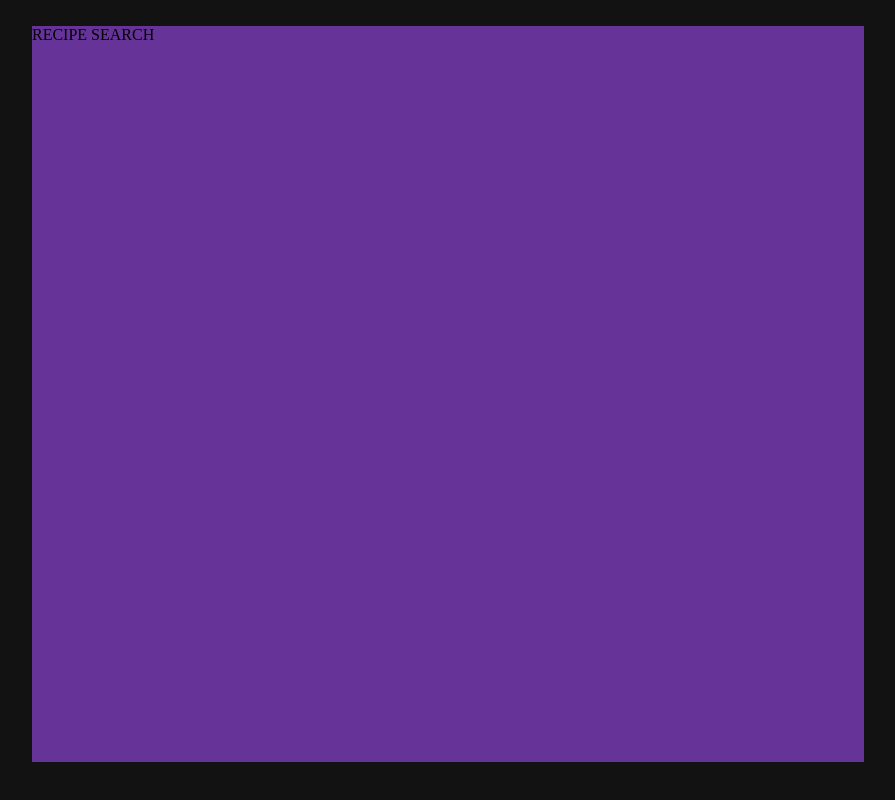
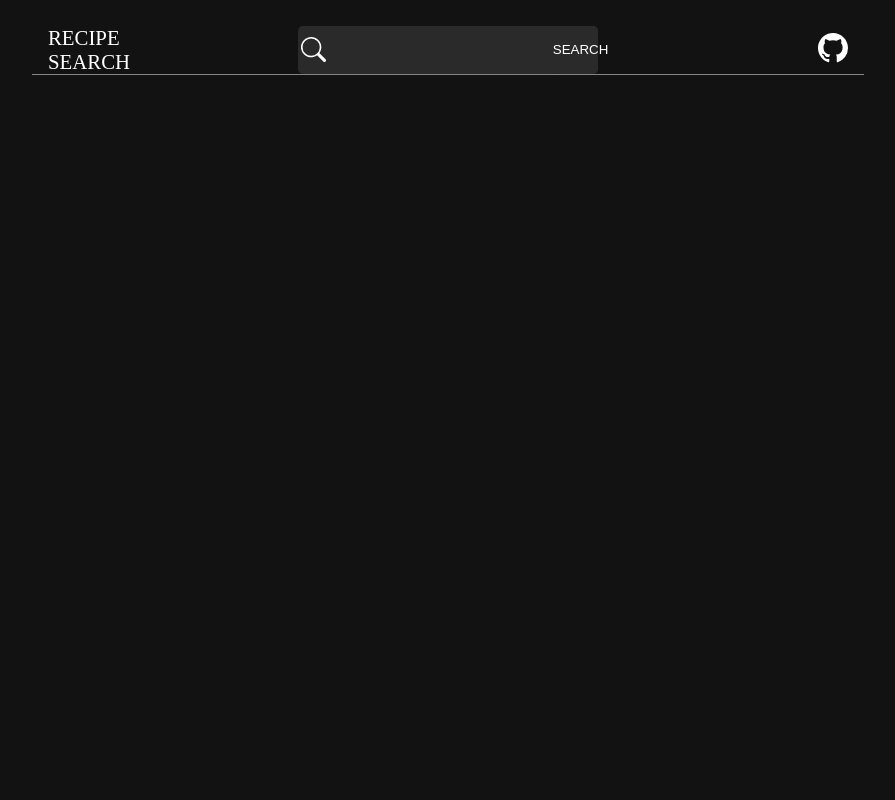
Before and after one commit to hefest42/recipe-search, a React (Create React App) app: page /recipes in a window 1280 px wide. Shown: the whole page, without its empty margins (192-1087 px from the left). Built offline with nearby package versions, Linux system fonts and the light colour scheme.

Commit message:
added a search warning for limited terms

```diff
--- a/src/CSS/index.scss
+++ b/src/CSS/index.scss
@@ -1,3 +1,12 @@
+$main-gray: #2a2a2a;
+$secondary-gray: #2a2a2a8f;
+$border-gray: rgb(133, 133, 133);
+$main-blue: #0078f2;
+$secondary-blue: #0062be;
+$main-link: rgb(140, 140, 140);
+$error-red: #de3341;
+$error-secondary: #d54841;
+
 * {
     margin: 0;
     padding: 0;
@@ -6,6 +15,18 @@
 body {
     background-color: rgb(18, 18, 18);
     width: 100%;
+}
+
+.centered {
+    display: flex;
+    justify-content: center;
+    align-items: center;
+}
+.centered-column {
+    display: flex;
+    flex-direction: column;
+    justify-content: center;
+    align-items: center;
 }
 
 .app {
@@ -17,10 +38,130 @@ body {
 }
 
 .container {
-    background-color: rebeccapurple;
     width: 65%;
     height: 92%;
     margin: 2% 0 0 0;
+    border-radius: 10px;
+}
+
+.top {
+    width: 100%;
+    height: 3rem;
+    border-bottom: 1px solid $border-gray;
+
+    display: flex;
+    justify-content: space-between;
+    align-items: center;
+
+    &-logo {
+        color: #fff;
+        width: 20%;
+        font-size: 1.3rem;
+
+        p {
+            margin-left: 1rem;
+        }
+    }
+
+    &-search {
+        position: relative;
+        width: 60%;
+        height: 100%;
+
+        &__warning {
+            background-color: $main-gray;
+            color: #fff;
+            position: absolute;
+            top: 130%;
+            left: 0;
+            width: 20rem;
+            height: 5rem;
+            text-align: center;
+
+            a {
+                color: $main-link;
+                margin-top: 0.5rem;
+
+                &:hover {
+                    color: #fff;
+                }
+
+                svg {
+                    margin-left: 5px;
+                }
+            }
+
+            &:before {
+                content: "";
+                display: block;
+                position: absolute;
+                left: 160px;
+                top: -10px;
+                border-bottom: 10px solid $main-gray;
+                border-left: 10px solid transparent;
+                border-right: 10px solid transparent;
+            }
+        }
+
+        form {
+            background-color: $main-gray;
+            width: 60%;
+            height: 100%;
+            border-radius: 5px;
+
+            input {
+                background-color: transparent;
+                color: #fff;
+                width: 75%;
+                height: 100%;
+                font-size: 1.2rem;
+                border: none;
+
+                &:focus {
+                    outline: none;
+                }
+            }
+        }
+
+        &__svg {
+            color: #fff;
+            width: 10%;
+            height: 100%;
+
+            svg {
+                width: 25px;
+                height: 25px;
+            }
+        }
+
+        button {
+            background-color: $main-gray;
+            color: #fff;
+            width: 15%;
+            height: 100%;
+            border: none;
+            cursor: pointer;
+            border-radius: 5px;
+        }
+    }
+
+    &-links {
+        width: 20%;
+
+        display: flex;
+        justify-content: flex-end;
+
+        a {
+            color: #fff;
+            text-decoration: none;
+        }
+
+        svg {
+            width: 30px;
+            height: 30px;
+            margin-right: 1rem;
+        }
+    }
 }
 
 @media only screen and (max-width: 1000px) {
@@ -32,5 +173,16 @@ body {
         width: 100%;
         height: 100%;
         margin: 0;
+        border-radius: 0;
+    }
+
+    .top {
+        &-search {
+            width: 75%;
+        }
+
+        &-links {
+            width: 5%;
+        }
     }
 }
--- a/src/components/ContainerTop.js
+++ b/src/components/ContainerTop.js
@@ -1,11 +1,39 @@
-import React from "react";
+import React, { useState } from "react";
+
+import { BsSearch, BsGithub } from "react-icons/bs";
+import { FaExternalLinkAlt } from "react-icons/fa";
 
 const ContainerTop = () => {
+    const [showSearchWarning, setShowSearchWarning] = useState(false);
+
     return (
         <div className="top">
-            <div className="top-logo">RECIPE SEARCH</div>
-            <div className="top-search"></div>
-            <div className="top-links"></div>
+            <div className="top-logo">
+                <p>RECIPE SEARCH</p>
+            </div>
+            <div className="top-search centered">
+                <form className="centered">
+                    <div className="top-search__svg centered">
+                        <BsSearch />
+                    </div>
+                    <input type="text" onFocus={() => setShowSearchWarning(true)} onBlur={() => setShowSearchWarning(false)} />
+                    <button>SEARCH</button>
+
+                    {showSearchWarning && (
+                        <div className="top-search__warning centered-column">
+                            <p>Search terms are limited. Search for terms like "Pizza" or "Chicken".</p>
+                            <a href="https://forkify-api.herokuapp.com/phrases.html" target="_blank" rel="noreferrer" className="centered">
+                                To see the full list of terms, click here. <FaExternalLinkAlt />
+                            </a>
+                        </div>
+                    )}
+                </form>
+            </div>
+            <div className="top-links">
+                <a href="https://www.youtube.com/" target="_blank" rel="noreferrer">
+                    <BsGithub />
+                </a>
+            </div>
         </div>
     );
 };
```
